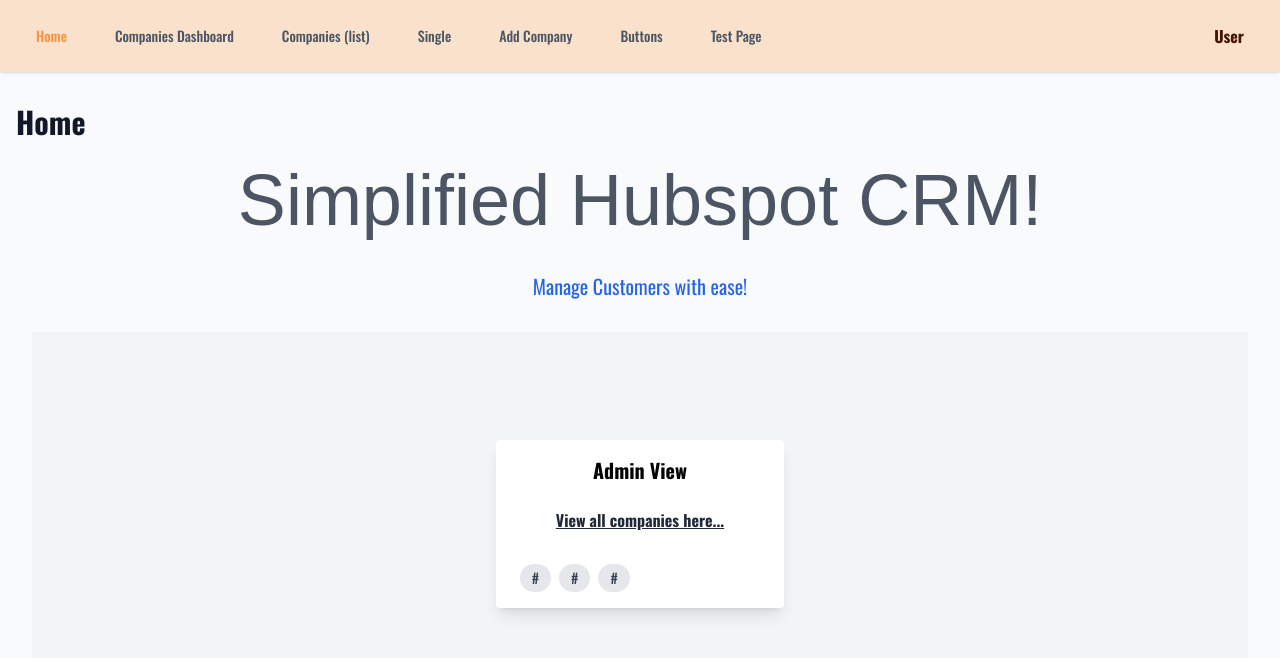
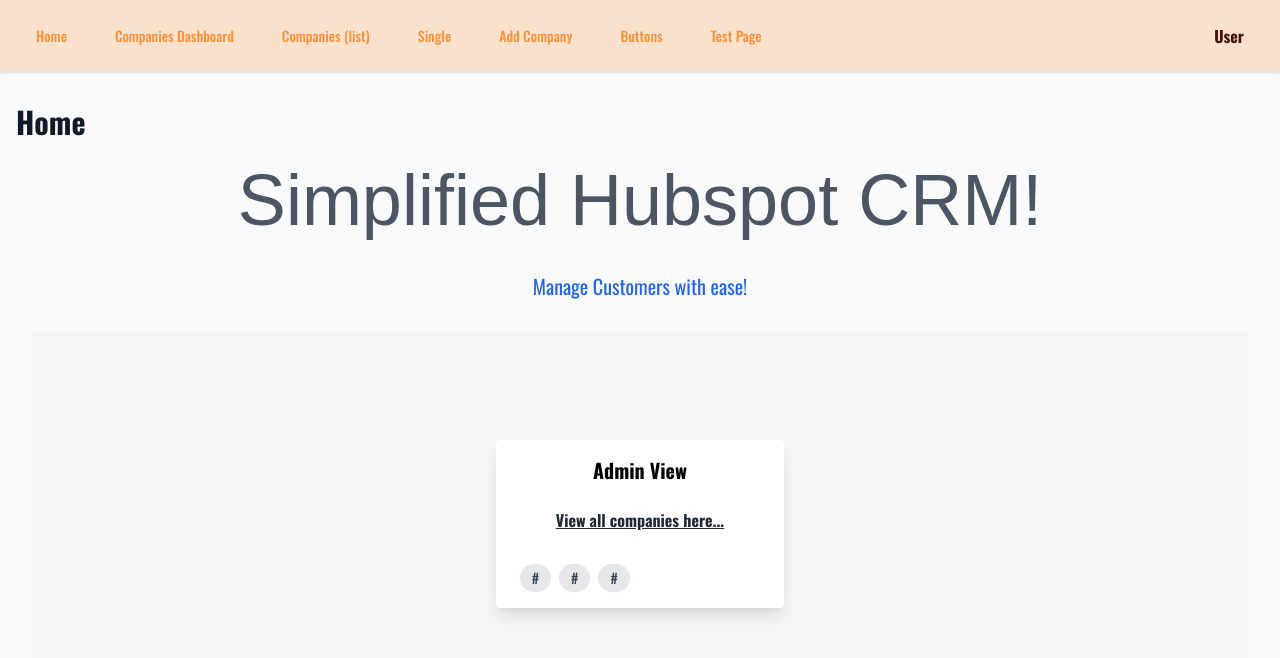
Before and after one commit to martinsalinas0/simple-hubspot-frontend, a React (Vite) app: page / in a window 1280 px wide. Shown: the top 658 px of the page. Built offline with nearby package versions, Linux system fonts and the light colour scheme; a web font is replaced by a local one.

Commit message:
fix: update Navbar link styles to maintain consistent color scheme

```diff
--- a/src/components/NavBar.tsx
+++ b/src/components/NavBar.tsx
@@ -14,37 +14,37 @@
           </Link>
           <Link
             to={"/dnd"}
-            className="text-gray-600 hover:text-gray-900 px-3 py-2 rounded-md text-sm font-medium transition-colors"
+            className="text-orange-400 hover:text-orange-800 px-3 py-2 rounded-md text-sm font-medium transition-colors"
           >
             Companies Dashboard
           </Link>
           <Link
             to="/companies"
-            className="text-gray-600 hover:text-gray-900 px-3 py-2 rounded-md text-sm font-medium transition-colors"
+            className="text-orange-400 hover:text-orange-800 px-3 py-2 rounded-md text-sm font-medium transition-colors"
           >
             Companies (list)
           </Link>
           <Link
             to="/single"
-            className="text-gray-600 hover:text-gray-900 px-3 py-2 rounded-md text-sm font-medium transition-colors"
+            className="text-orange-400 hover:text-orange-800 px-3 py-2 rounded-md text-sm font-medium transition-colors"
           >
             Single
           </Link>
           <Link
             to="/add-company"
-            className="text-gray-600 hover:text-gray-900 px-3 py-2 rounded-md text-sm font-medium transition-colors"
+            className="text-orange-400 hover:text-orange-800 px-3 py-2 rounded-md text-sm font-medium transition-colors"
           >
             Add Company
           </Link>
           <Link
             to="/buttons"
-            className="text-gray-600 hover:text-gray-900 px-3 py-2 rounded-md text-sm font-medium transition-colors"
+            className="text-orange-400 hover:text-orange-800 px-3 py-2 rounded-md text-sm font-medium transition-colors"
           >
             Buttons
           </Link>
           <Link
             to={"/testcomps"}
-            className="text-gray-600 hover:text-gray-900 px-3 py-2 rounded-md text-sm font-medium transition-colors"
+            className="text-orange-400 hover:text-orange-800 px-3 py-2 rounded-md text-sm font-medium transition-colors"
           >
             Test Page{" "}
           </Link>
```
